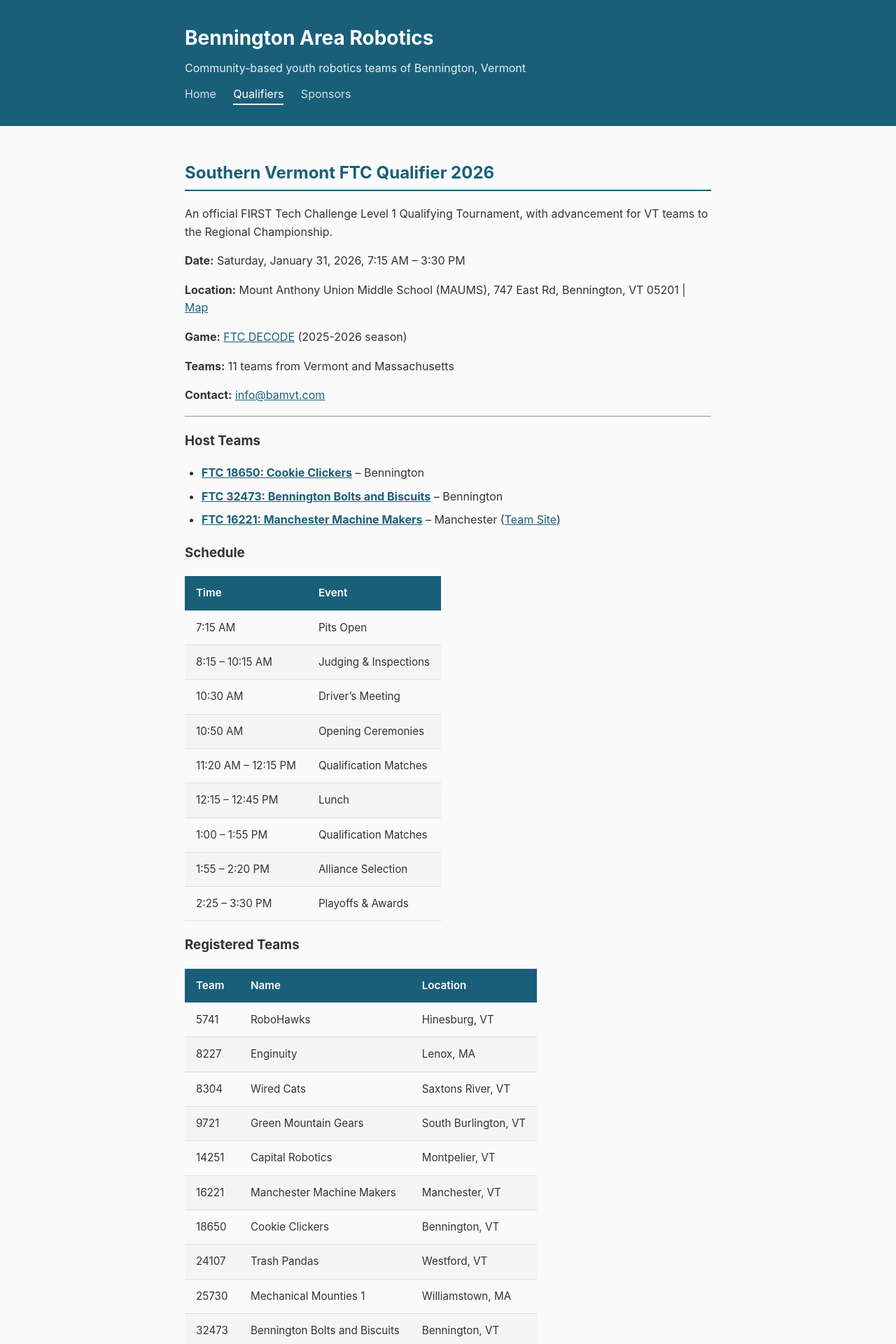
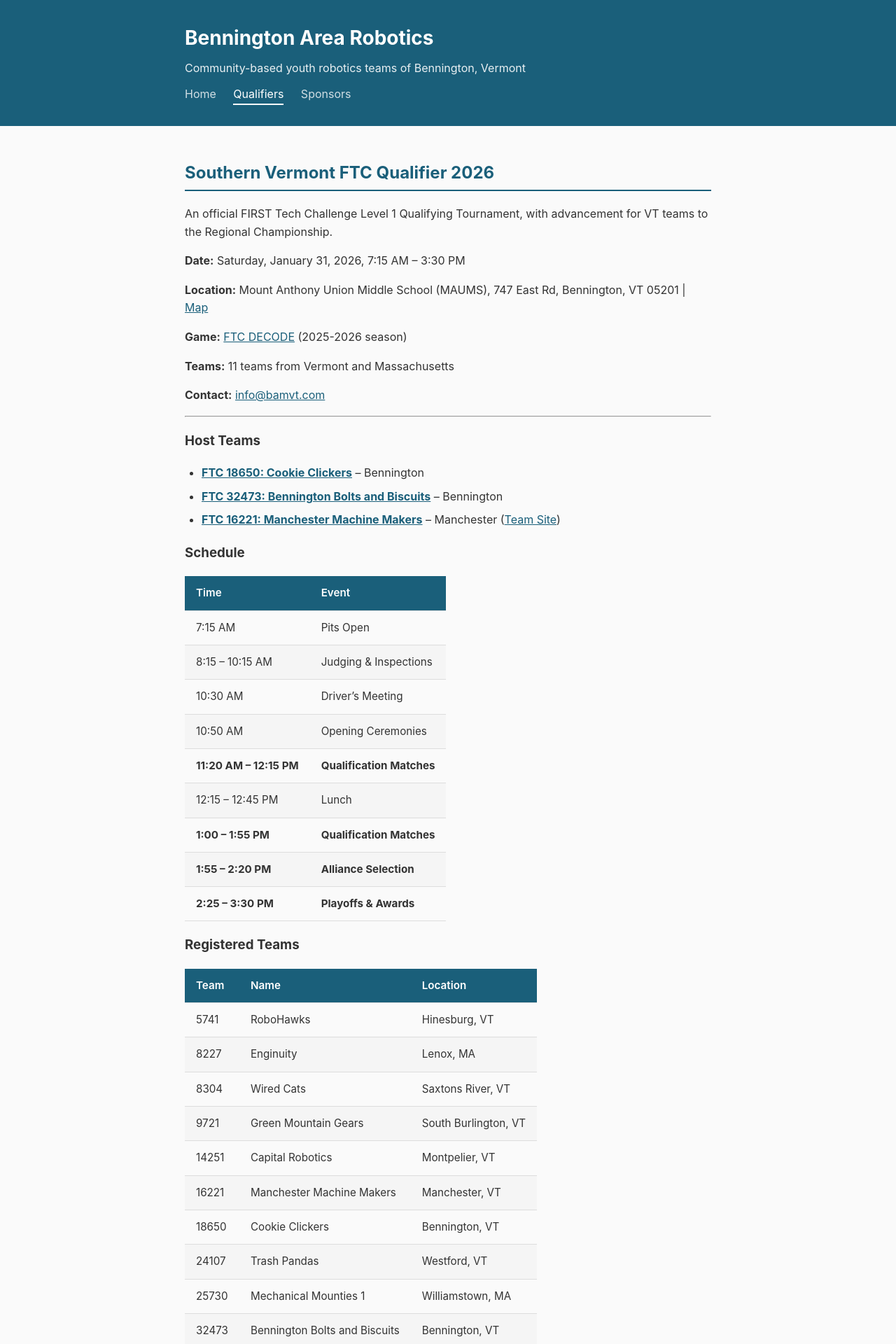
Before and after one commit to bennington-area-robotics/bennington-area-robotics.github.io, a Jekyll site: the page built from events/bennington-qualifier-2026.md, in a window 1280 px wide. Shown: the top 1920 px of the page at 70% size. Built offline with Jekyll 4.4.1, drawn with Linux system fonts in a browser that asks for light colours.

Commit message:
highlights public interest parts of the day

```diff
--- a/events/bennington-qualifier-2026.md
+++ b/events/bennington-qualifier-2026.md
@@ -33,11 +33,11 @@ An official FIRST Tech Challenge Level 1 Qualifying Tournament, with advancement
 | 8:15 – 10:15 AM | Judging & Inspections |
 | 10:30 AM | Driver's Meeting |
 | 10:50 AM | Opening Ceremonies |
-| 11:20 AM – 12:15 PM | Qualification Matches |
+| **11:20 AM – 12:15 PM** | **Qualification Matches** |
 | 12:15 – 12:45 PM | Lunch |
-| 1:00 – 1:55 PM | Qualification Matches |
-| 1:55 – 2:20 PM | Alliance Selection |
-| 2:25 – 3:30 PM | Playoffs & Awards |
+| **1:00 – 1:55 PM** | **Qualification Matches** |
+| **1:55 – 2:20 PM** | **Alliance Selection** |
+| **2:25 – 3:30 PM** | **Playoffs & Awards** |
 
 ### Registered Teams
 
```
